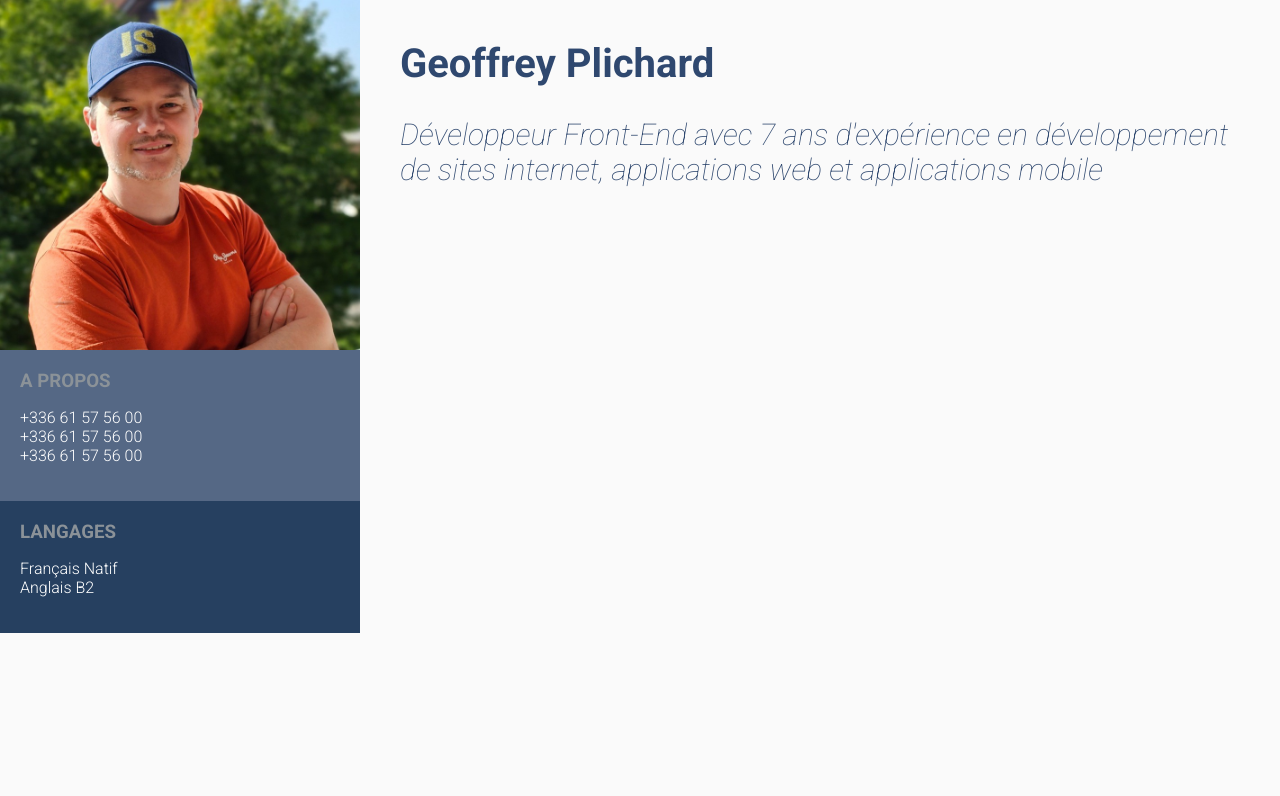
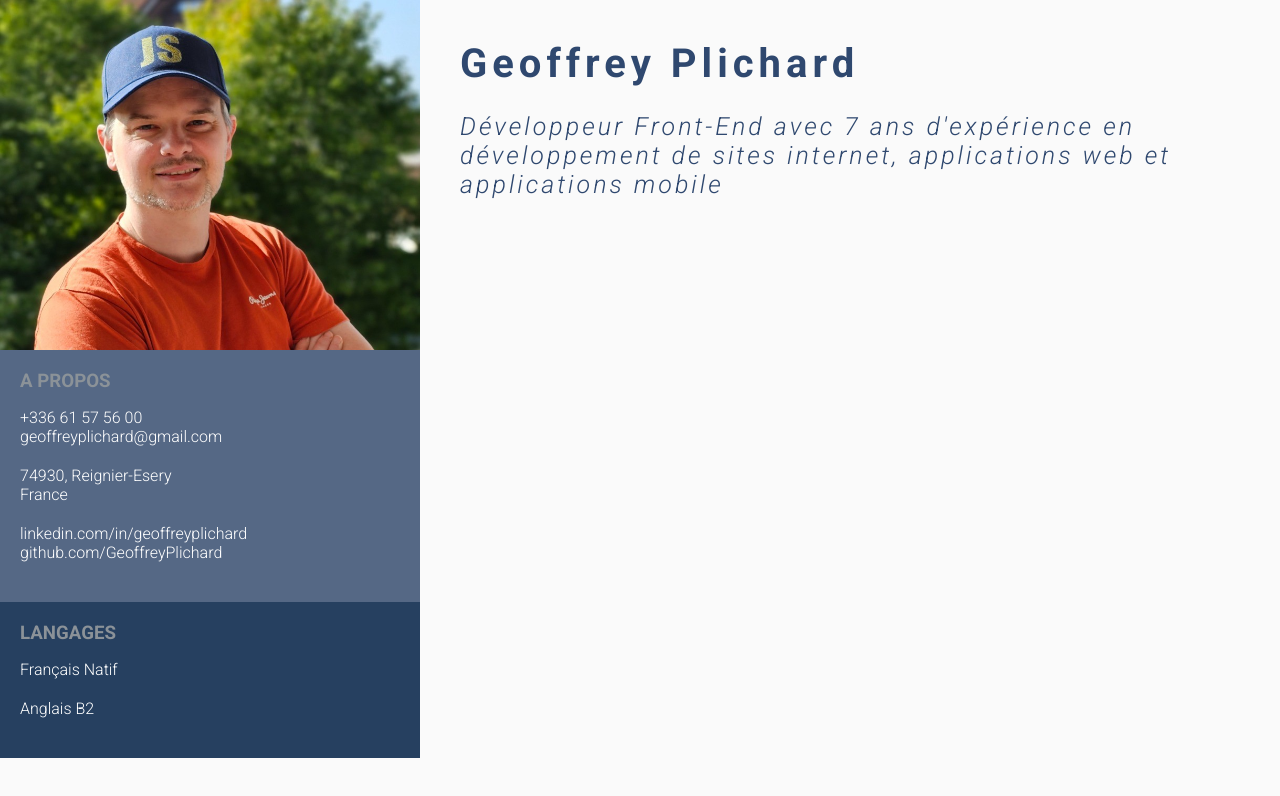
Before and after one commit to GeoffreyPlichard/cv, an Angular app in the folder cv/: page / in a window 1280 px wide. Shown: the top 796 px of the page. Built offline with nearby package versions, Linux system fonts and the light colour scheme.

Commit message:
add about info

```diff
--- a/cv/src/app/app.component.html
+++ b/cv/src/app/app.component.html
@@ -8,9 +8,18 @@
       <div class="inner">
         <h3>A Propos</h3>
         <ul>
-          <li>+336 61 57 56 00</li>
-          <li>+336 61 57 56 00</li>
-          <li>+336 61 57 56 00</li>
+          <li>
+            <span>+336 61 57 56 00</span>
+            <span>geoffreyplichard&#64;gmail.com</span>
+          </li>
+          <li>
+            <span>74930, Reignier-Esery</span>
+            <span>France</span>
+          </li>
+          <li>
+            <span>linkedin.com/in/geoffreyplichard</span>
+            <span>github.com/GeoffreyPlichard</span>
+          </li>
         </ul>
       </div>
     </article>
--- a/cv/src/app/app.component.scss
+++ b/cv/src/app/app.component.scss
@@ -2,7 +2,7 @@ section {
   display: flex;
 
   aside {
-    width: 30%;
+    width: 35%;
     background-color: var(--color-bg-left);
 
     img {
@@ -35,13 +35,20 @@ section {
         list-style-type: none;
         li {
           color: var(--color-text-left);
+          display: flex;
+          flex-direction: column;
+          margin-bottom: 20px;
+
+          span {
+            display: inline-block;
+          }
         }
       }
     }
   }
 
   main {
-    width: 70%;
+    width: 65%;
     padding: 40px;
 
     header {
@@ -50,13 +57,15 @@ section {
       h1 {
         font-size: 40px;
         margin: 0;
+        letter-spacing: 5px;
       }
 
       p {
         font-family: "Roboto", sans-serif;
-        font-weight: 200;
+        font-weight: 300;
         font-style: italic;
-        font-size: 30px;
+        font-size: 25px;
+        letter-spacing: 3px;
       }
     }
   }
```
